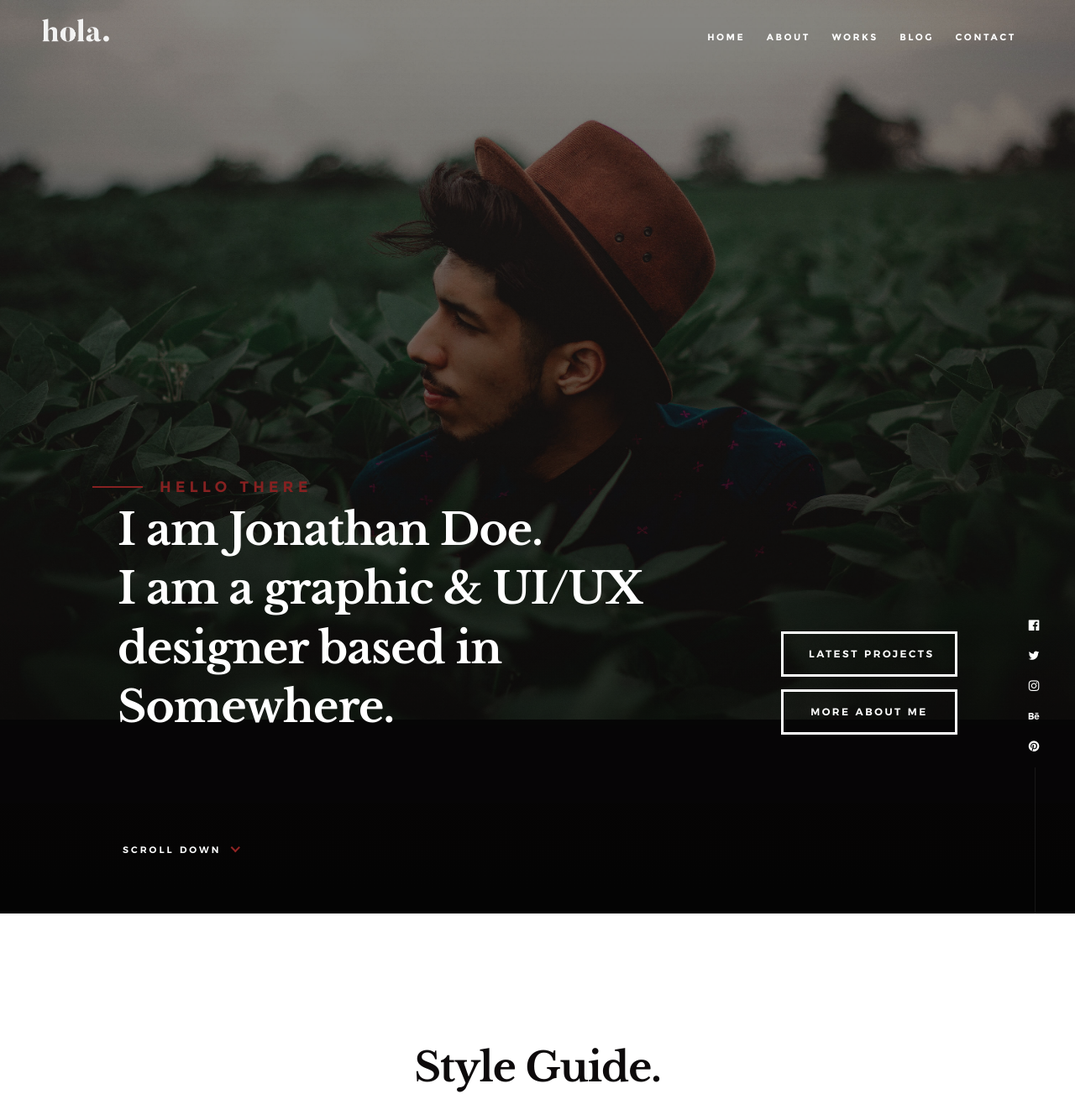
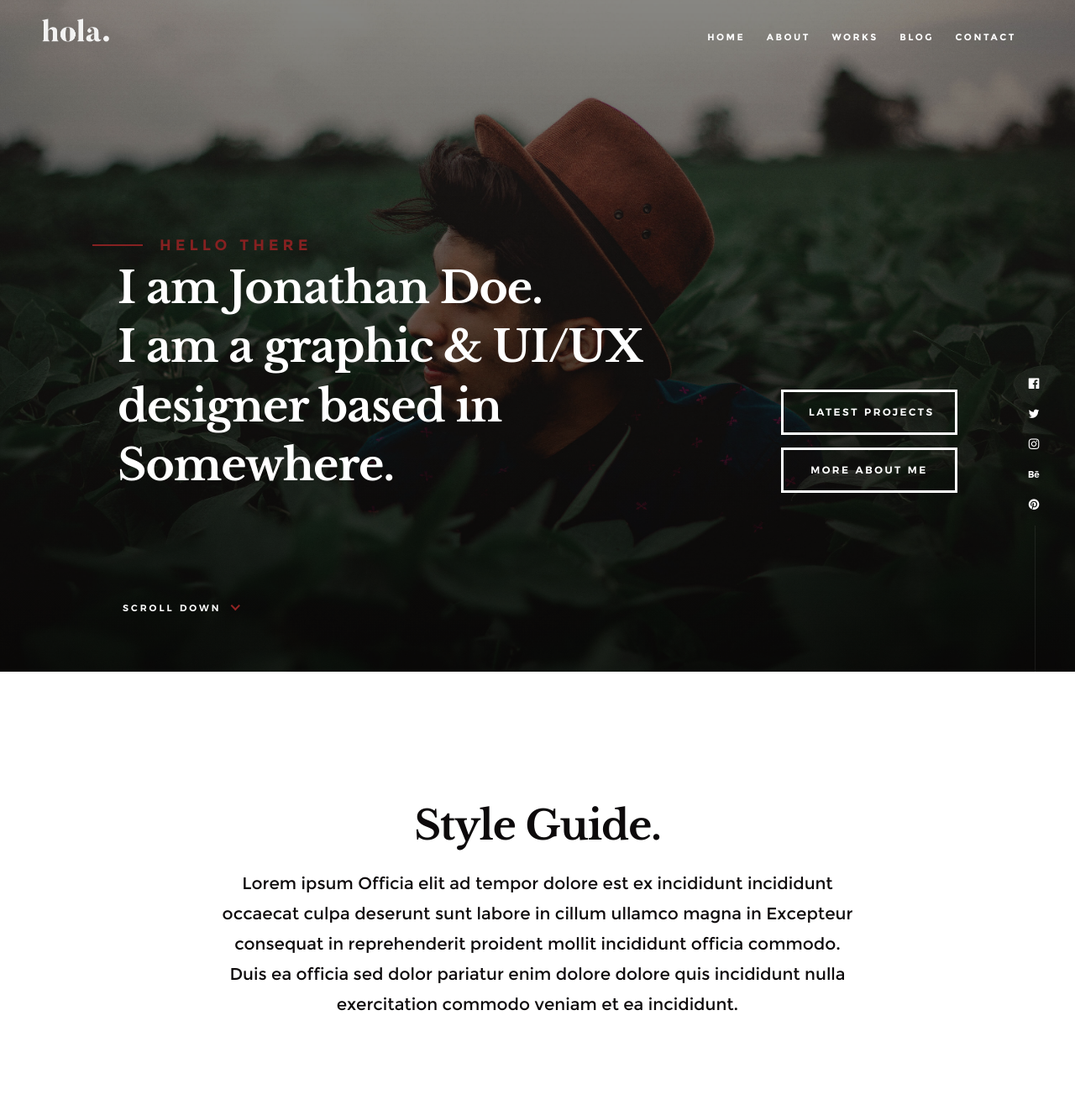
Before and after one commit to Rikesh-Patel/Resume, a PHP site: page /styles.html in a window 1280 px wide. Shown: the top 1328 px of the page at 84% size. Run offline with PHP 8.4, Linux system fonts and the light colour scheme.

Commit message:
Initial Commit

```diff
--- a/css/main.css
+++ b/css/main.css
@@ -1724,8 +1724,8 @@ button::-moz-focus-inner, input::-moz-focus-inner {
 
 .s-home {
     width: 100%;
-    height: 50%;
-    min-height: 85vw;
+    height: 100%;
+    min-height: 80vh;
     background-color: transparent;
     position: relative;
     display: table;
```
